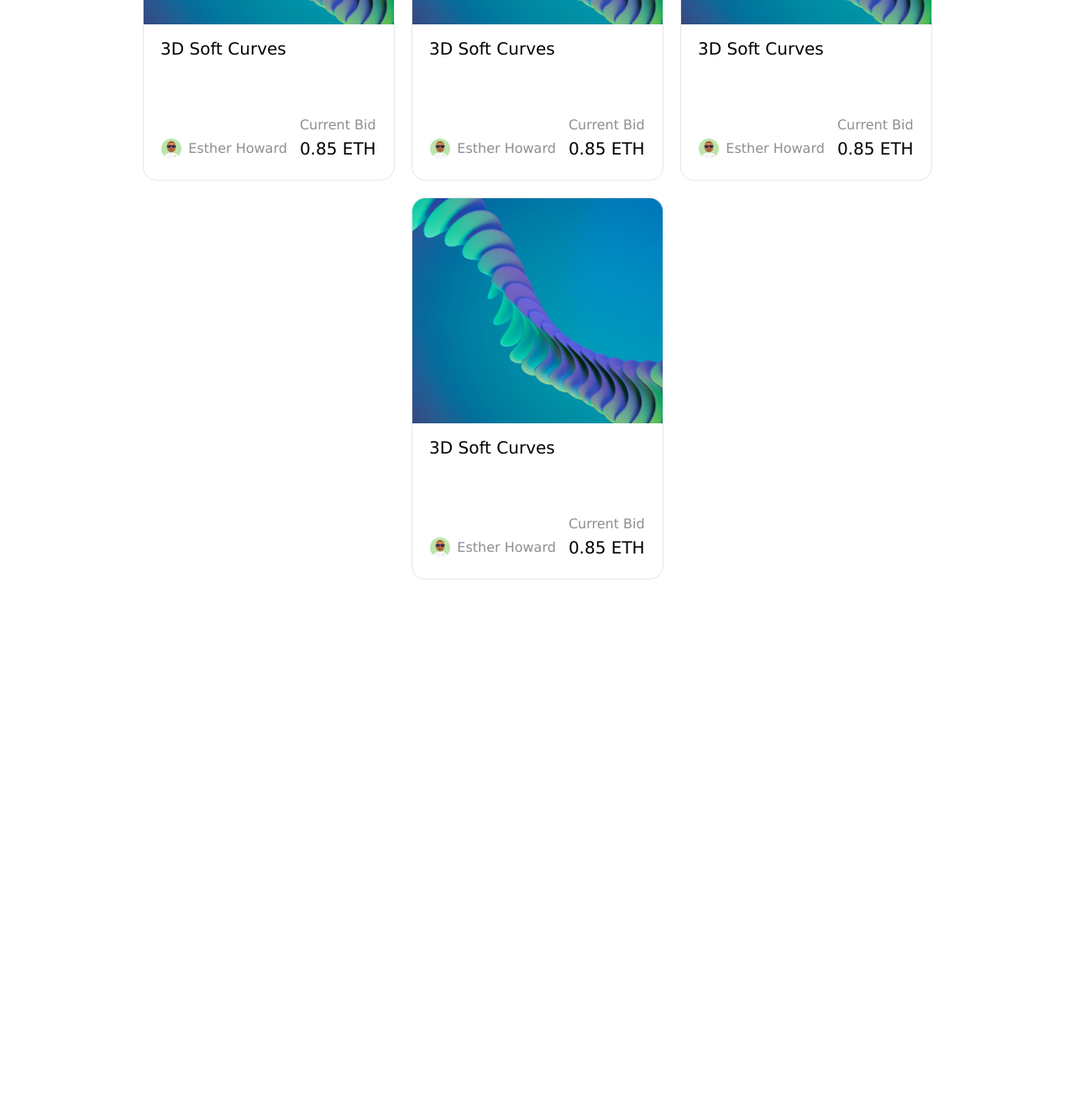
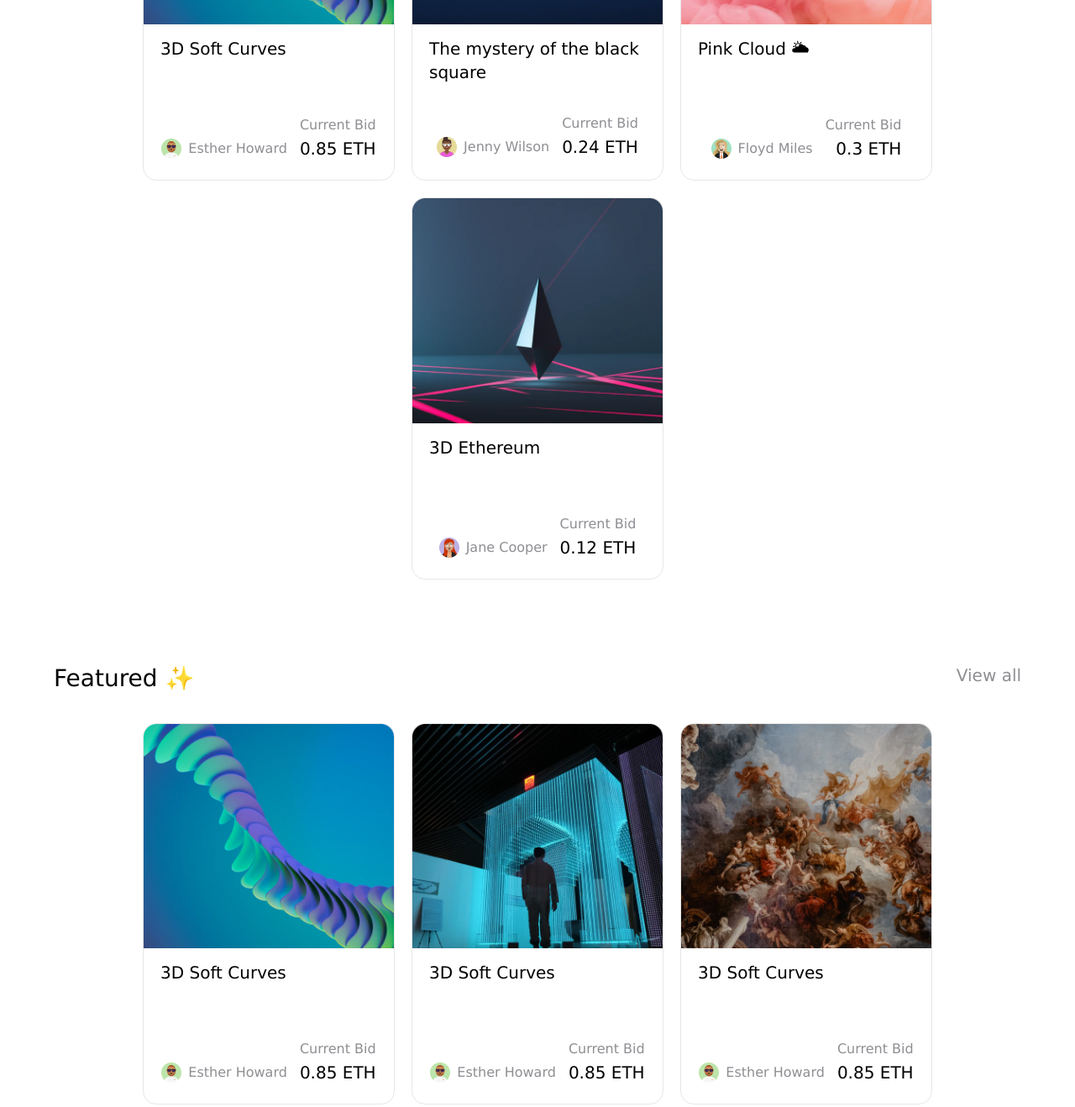
Before and after one commit to jakhongir375/jakhongir8759, a plain HTML site: page live/index.html in a window 1280 px wide. Shown: the part 360-1678 px from the top of the page at 84% size. Before the commit the page ends 1100 px from the top, so only its background shows below. Drawn offline with nearby package versions, Linux system fonts and the light colour scheme.

Commit message:
Add files via upload

```diff
--- a/live/index.html
+++ b/live/index.html
@@ -6,6 +6,7 @@
     <title>Document</title>
     <link rel="stylesheet" href="reset.css">
     <link rel="stylesheet" href="style.css">
+    <link href="https://unpkg.com/aos@2.3.1/dist/aos.css" rel="stylesheet">
 </head>
 <body>
     <section>
@@ -15,7 +16,7 @@
                 <a href="">View all auctions</a>
             </div>
             <div class="wrap">
-                <div class="card">
+                <div class="card" data-aos="fade-up">
                     <img class="card-img" src="./cyan.png" alt="">
                     <div class="box">
                         <h3>3D Soft Curves</h3>
@@ -32,7 +33,69 @@
                     </div>
                 </div>
 
-                <div class="card">
+                <div class="card" data-aos="fade-up-left">
+                    <img class="card-img" src="./cub.png" alt="">
+                    <div class="box">
+                        <h3 class="j">The mystery of the black square</h3>
+                    </div>
+                    <div class="price">
+                        <div class="name">
+                            <img src="./jenny.png" alt="" class="icon">
+                            <p>Jenny Wilson</p>
+                        </div>
+                        <div class="bid">
+                            <p>Current Bid</p>
+                            <b>0.24 ETH</b>
+                        </div>
+                    </div>
+                </div>
+
+                <div class="card" data-aos="fade-down">
+                    <img class="card-img" src="./pink.png" alt="">
+                    <div class="box">
+                        <h3>Pink Cloud 🌥</h3>
+                    </div>
+                    <div class="price">
+                        <div class="name">
+                            <img src="./blonde.png" alt="" class="icon">
+                            <p>Floyd Miles</p>
+                        </div>
+                        <div class="bid">
+                            <p>Current Bid</p>
+                            <b>0.3 ETH</b>
+                        </div>
+                    </div>
+                </div>
+
+                <div class="card" data-aos="fade-down-right">
+                    <img class="card-img" src="./romb.png" alt="">
+                    <div class="box">
+                        <h3>3D Ethereum</h3>
+                    </div>
+                    <div class="price">
+                        <div class="name">
+                            <img src="./red.png" alt="" class="icon">
+                            <p>Jane Cooper</p>
+                        </div>
+                        <div class="bid">
+                            <p>Current Bid</p>
+                            <b>0.12 ETH</b>
+                        </div>
+                    </div>
+                </div>
+
+            </div>
+        </div>
+    </section>
+
+    <section>
+        <div class="cont">
+            <div class="top">
+                <h2>Featured ✨  </h2>
+                <a href="">View all </a>
+            </div>
+            <div class="wrap">
+                <div class="card" data-aos="fade-down">
                     <img class="card-img" src="./cyan.png" alt="">
                     <div class="box">
                         <h3>3D Soft Curves</h3>
@@ -49,8 +112,8 @@
                     </div>
                 </div>
 
-                <div class="card">
-                    <img class="card-img" src="./cyan.png" alt="">
+                <div class="card" data-aos="fade-down">
+                    <img class="card-img" src="./blue.png" alt="">
                     <div class="box">
                         <h3>3D Soft Curves</h3>
                     </div>
@@ -66,8 +129,25 @@
                     </div>
                 </div>
 
-                <div class="card">
-                    <img class="card-img" src="./cyan.png" alt="">
+                <div class="card" data-aos="fade-down">
+                    <img class="card-img" src="./people.png" alt="">
+                    <div class="box">
+                        <h3>3D Soft Curves</h3>
+                    </div>
+                    <div class="price">
+                        <div class="name">
+                            <img src="./person.png" alt="" class="icon">
+                            <p>Esther Howard</p>
+                        </div>
+                        <div class="bid">
+                            <p>Current Bid</p>
+                            <b>0.85 ETH</b>
+                        </div>
+                    </div>
+                </div>
+
+                <div class="card" data-aos="fade-down">
+                    <img class="card-img" src="./glitch.png" alt="">
                     <div class="box">
                         <h3>3D Soft Curves</h3>
                     </div>
@@ -87,4 +167,8 @@
         </div>
     </section>
 </body>
+<script src="https://unpkg.com/aos@2.3.1/dist/aos.js"></script>
+<script>
+    AOS.init();
+  </script>
 </html>
--- a/live/style.css
+++ b/live/style.css
@@ -1,3 +1,4 @@
+
 body {
     font-family: 'Lucida Sans', 'Lucida Sans Regular', 'Lucida Grande', 'Lucida Sans Unicode', Geneva, Verdana, sans-serif;
 }
@@ -25,6 +26,15 @@ letter-spacing: 0em;
 text-align: left;
 margin-bottom: 50px;
 }
+.j {
+    color: #000000;
+    font-size: 20px;
+    font-weight: 500;
+    line-height: 28px;
+    letter-spacing: 0em;
+    text-align: left;
+    margin-bottom: 20px;
+    }
 .top a {
 color: #8E8E93;
 font-size: 20px;
@@ -77,6 +87,8 @@ text-align: left;
      align-items: end;
      flex-wrap: wrap;
 }
+
+
 .name {
     display: flex;
     gap: 8px;
```
Also changed, not shown: live/blonde.png (added), live/blue.png (added), live/brain.png (added), live/cub.png (added), live/glitch.png (added), live/jenny.png (added), live/people.png (added), live/pink.png (added), live/red.png (added), live/romb.png (added).
